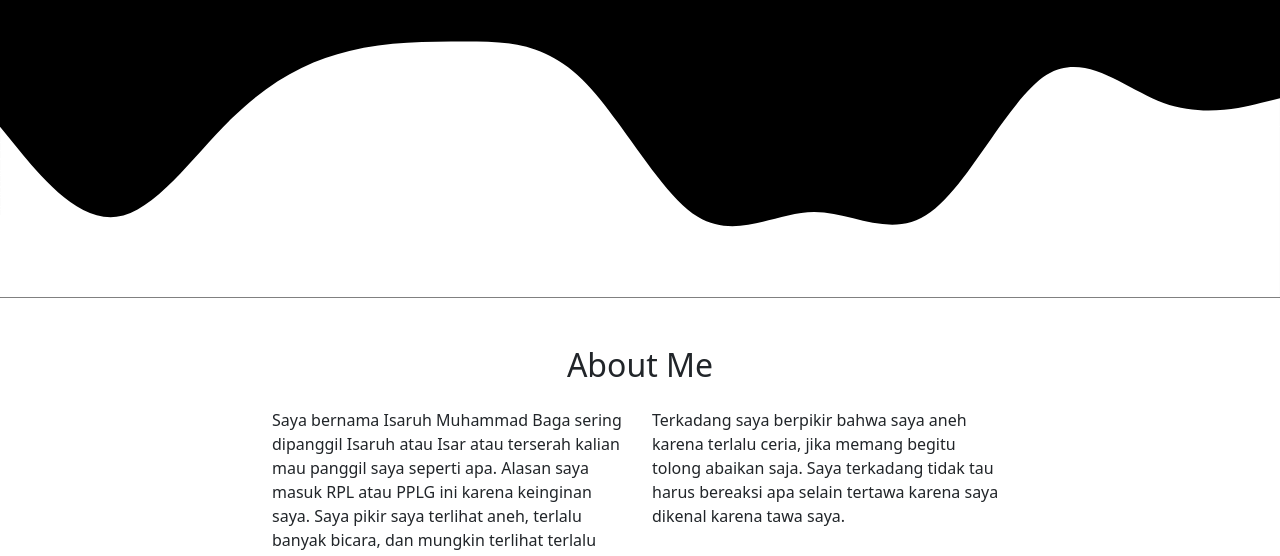
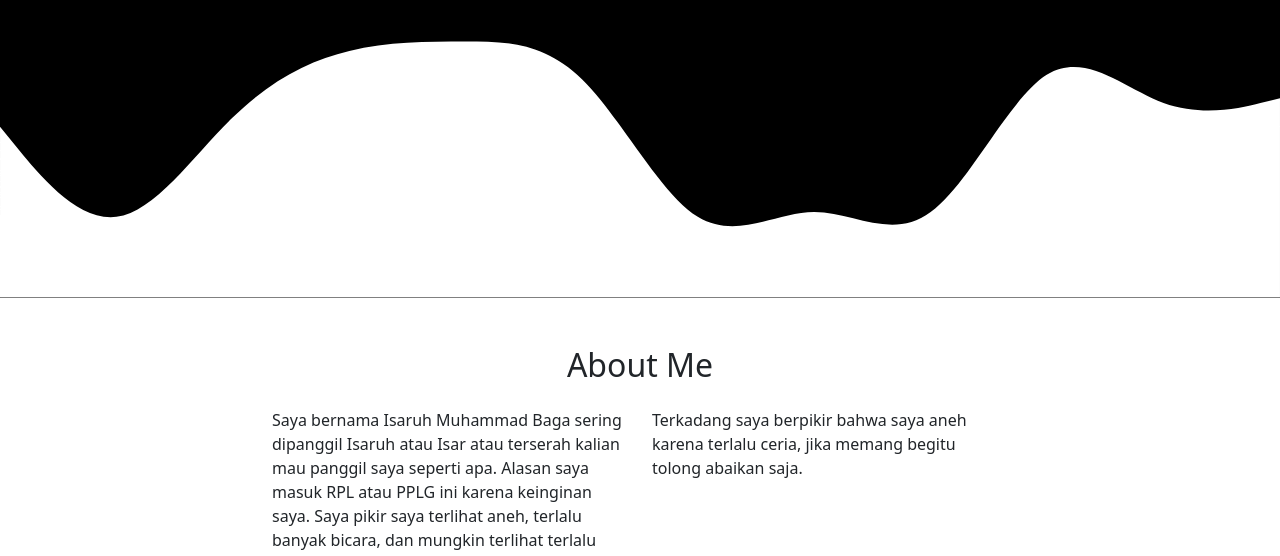
Before and after one commit to isaruh/portoisaruh, a plain HTML site: page index.html in a window 1280 px wide. Shown: the part 388-944 px from the top of the page. Drawn offline with nearby package versions, Linux system fonts and the light colour scheme.

Commit message:
Update index.html

```diff
--- a/index.html
+++ b/index.html
@@ -63,7 +63,7 @@
           </div>
           <div class="col-md-4">
             <p>
-              Terkadang saya berpikir bahwa saya aneh karena terlalu ceria, jika memang begitu tolong abaikan saja. Saya terkadang tidak tau harus bereaksi apa selain tertawa karena saya dikenal karena tawa saya.
+              Terkadang saya berpikir bahwa saya aneh karena terlalu ceria, jika memang begitu tolong abaikan saja.
             </p>
           </div>
         </div>
```
